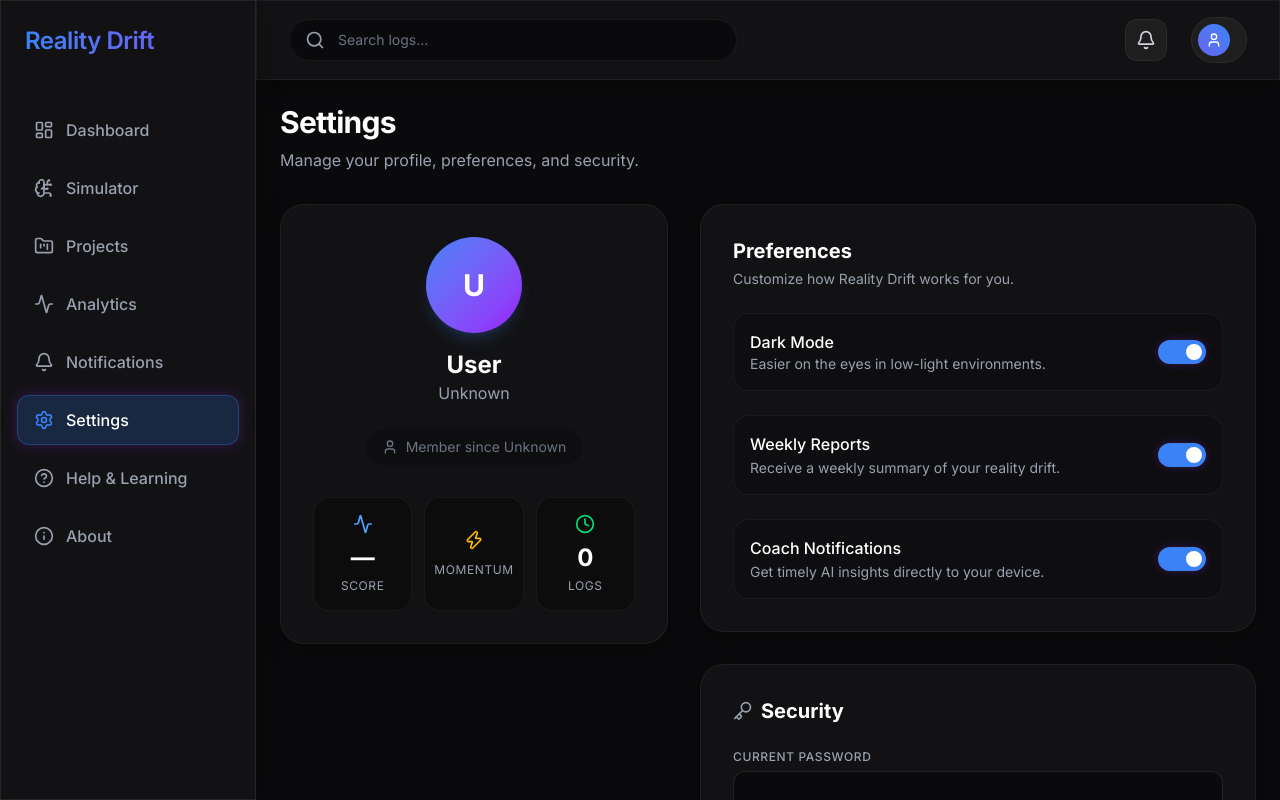
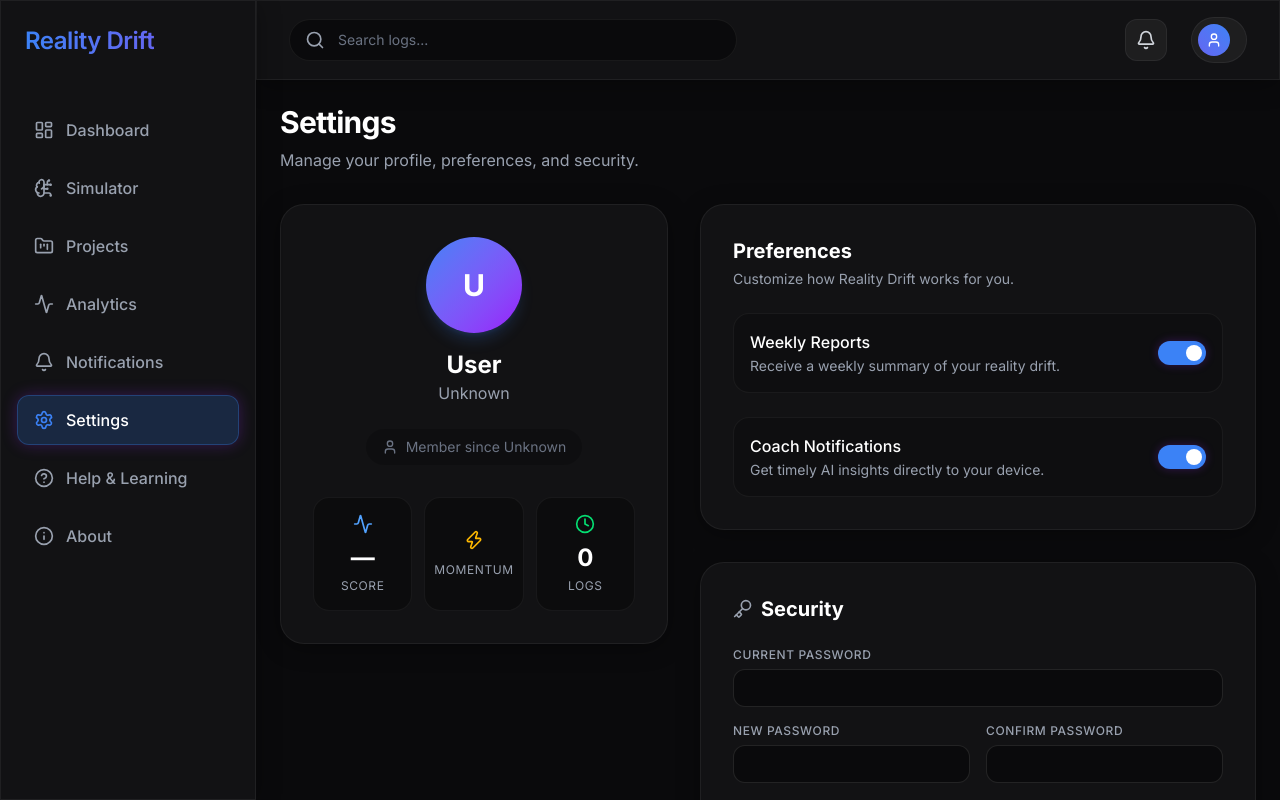
Before and after one commit to sohan1611/Reality-Drift, a Next.js app in the folder frontend/: page /settings in a window 1280 px wide. Built offline with nearby package versions, Linux system fonts and the light colour scheme; no server answers.

Commit message:
refactor: remove non-functional dark mode toggle

```diff
--- a/frontend/src/app/settings/page.tsx
+++ b/frontend/src/app/settings/page.tsx
@@ -224,15 +224,7 @@
             </div>
 
             <div className="space-y-6">
-              <div className="flex items-center justify-between p-4 bg-black/20 rounded-2xl border border-white/5">
-                <div>
-                  <p className="font-medium text-white">Dark Mode</p>
-                  <p className="text-sm text-gray-400">Easier on the eyes in low-light environments.</p>
-                </div>
-                <div className="w-12 h-6 bg-primary rounded-full relative cursor-pointer shadow-[0_0_10px_rgba(138,43,226,0.3)]">
-                  <div className="absolute right-1 top-1 w-4 h-4 bg-white rounded-full"></div>
-                </div>
-              </div>
+
 
               <div className="flex items-center justify-between p-4 bg-black/20 rounded-2xl border border-white/5">
                 <div>
```
